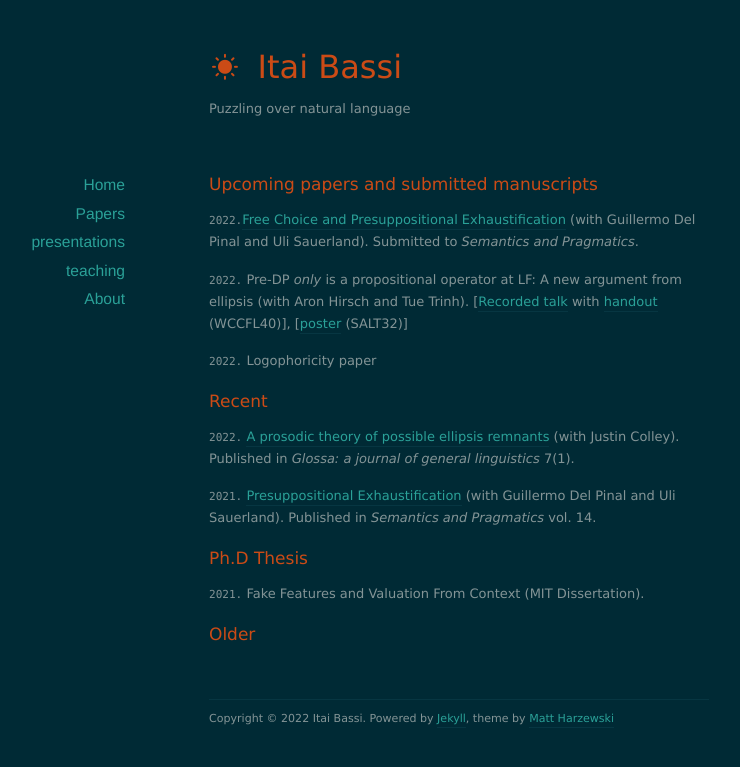
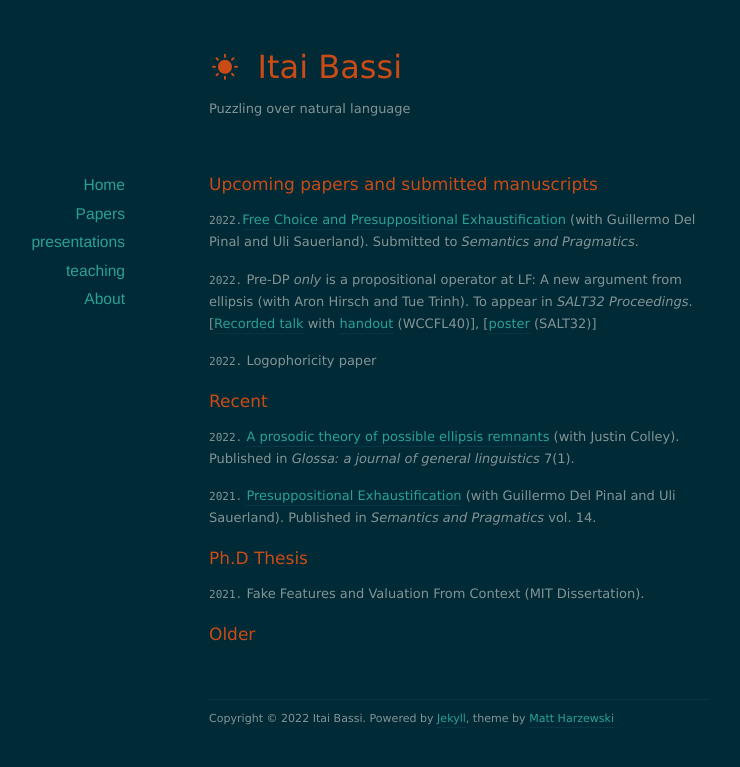
Before and after one commit to itaibassi/itaibassi.github.io, a Jekyll site: the page built from papers/index.markdown, in a window 1280 px wide. Shown: the top 767 px of the page, without its empty margins (181-921 px from the left). Built offline with Jekyll 4.4.1, drawn with Linux system fonts in a browser that asks for light colours; nearby versions of some CDN libraries.

Commit message:
Update index.markdown

```diff
--- a/papers/index.markdown
+++ b/papers/index.markdown
@@ -12,7 +12,7 @@ title: Papers
 `2022.`[Free Choice and Presuppositional Exhaustification](https://ling.auf.net/lingbuzz/006122) (with Guillermo Del Pinal and Uli Sauerland). Submitted to *Semantics and Pragmatics*.
 
 
-`2022.` Pre-DP *only* is a propositional operator at LF: A new argument from ellipsis (with Aron Hirsch and Tue Trinh).
+`2022.` Pre-DP *only* is a propositional operator at LF: A new argument from ellipsis (with Aron Hirsch and Tue Trinh). To appear in *SALT32 Proceedings*.
 [[Recorded talk](https://osf.io/w6pue) with [handout](https://osf.io/fp2ym) (WCCFL40)], [[poster](https://osf.io/bwa7d) (SALT32)]
 
 `2022.` Logophoricity paper
```
